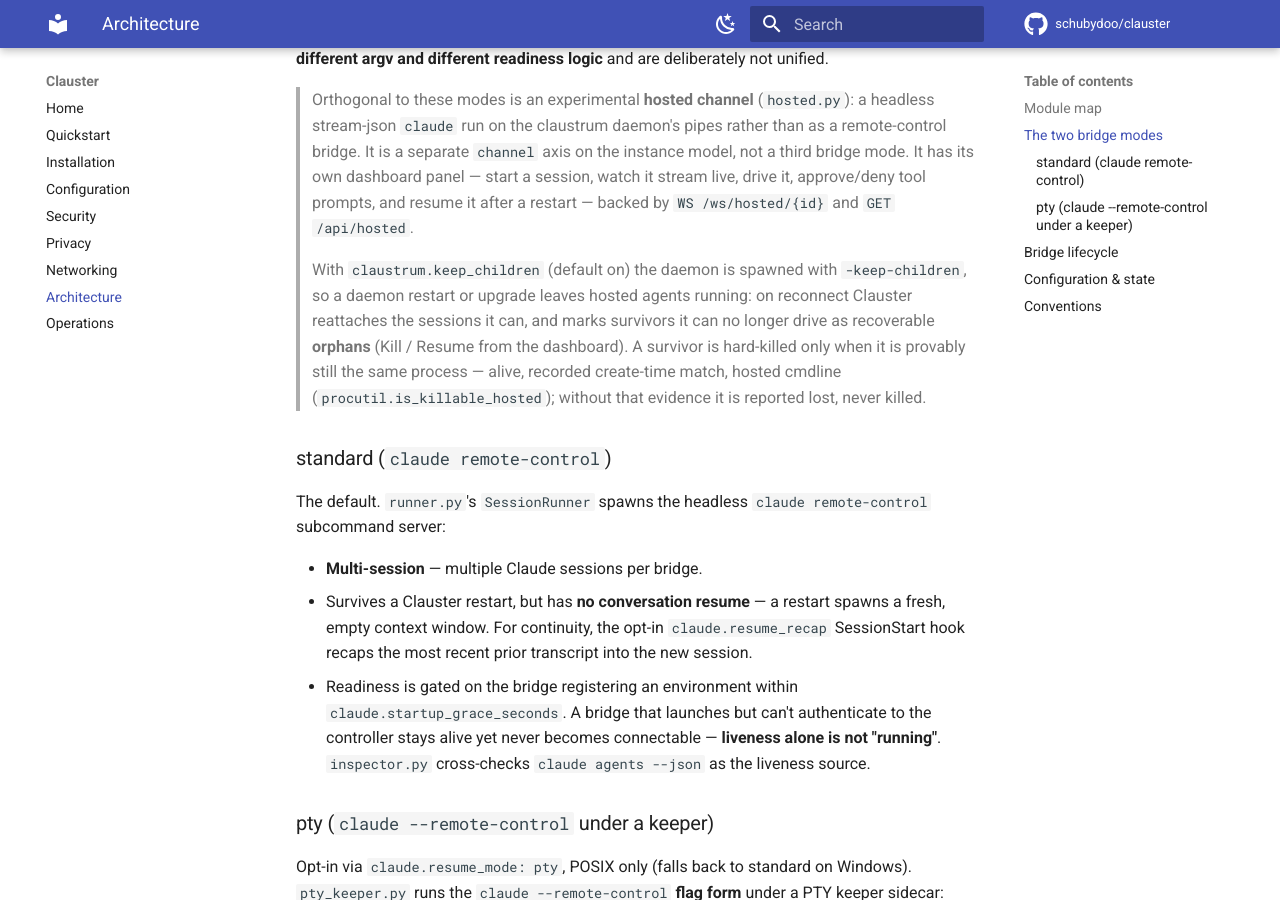
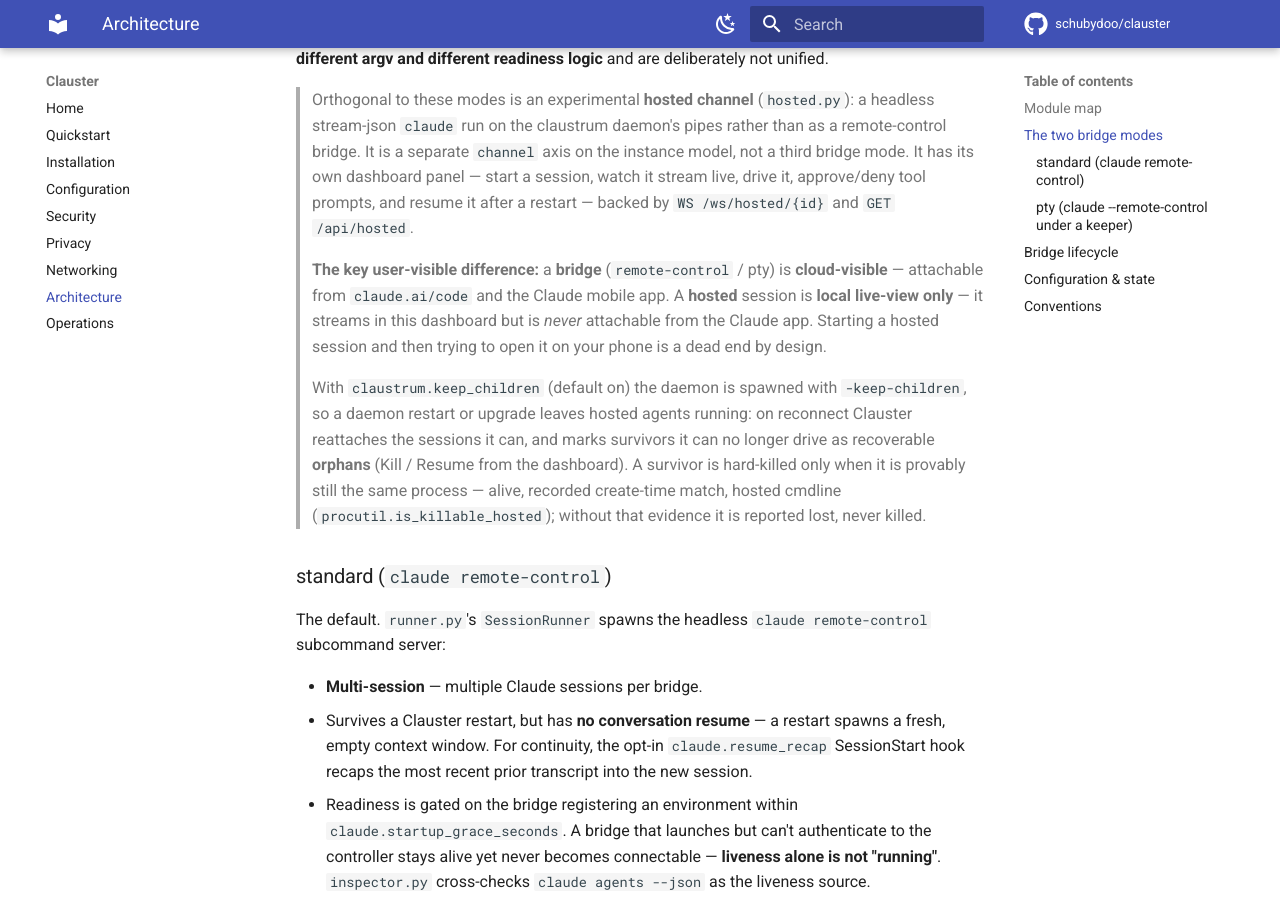
Before and after one commit to schubydoo/clauster, an MkDocs documentation site: the page built from docs/architecture.md, in a window 1280 px wide and 900 px high, scrolled down 2077 px. Built offline with MkDocs 1.6.1 and Material for MkDocs 9.7.7, drawn with Linux system fonts in a browser that asks for light colours; comment, search, counter and statistics services are not loaded.

Commit message:
feat(ui): surface cloud-visible (bridge) vs local-only (hosted) channel (#343) (#396)
## What

The single most important behavioral difference between Clauster's two
substrates was documented only in a gitignored design doc + a code
comment:

- **Bridges** (`claude remote-control` / pty) are **cloud-visible** —
attachable from `claude.ai/code` and the Claude mobile app.
- **Hosted** sessions (claustrum stream-json) are **local live-view
only** — never attachable from the Claude app.

A user who starts a hosted session and tries to open it on their phone
hits a confusing dead end. This surfaces the distinction everywhere a
user looks.

## Changes (the Done-when list)

- **Dashboard** — a `local live-view only` badge on every hosted-session
row (`hosted_row()` macro), a static attribute badge alongside the
`browser` mode-badge, with a `title` tooltip.
- **README + `docs/architecture.md`** — explain bridge = cloud-visible
vs hosted = local-only.
- **`clauster.yml.example`** — note it next to `claustrum.enabled`.

## Verification

- Frontend-reviewed **CLEAN**: `mode-badge` is correctly omitted (this
is an *attribute* badge in the same family as `orphan` / `claude.ai`,
not a mode-identity badge); `bg-secondary-lt`/`me-1` are valid Tabler
utilities; the visible text is the accessible name (matches the sibling
`title`-tooltip a11y pattern); `flex-wrap` row, no overflow.
- `markdownlint` clean; dashboard template parses; full suite green.

Closes #343

🤖 Generated with [Claude Code](https://claude.com/claude-code)

---------

Co-authored-by: Schuby <12485317+schubydoo@users.noreply.github.com>
Co-authored-by: Claude Opus 4.8 <noreply@anthropic.com>

```diff
--- a/docs/architecture.md
+++ b/docs/architecture.md
@@ -50,6 +50,12 @@ not unified.
 > model, not a third bridge mode. It has its own dashboard panel — start a
 > session, watch it stream live, drive it, approve/deny tool prompts, and resume
 > it after a restart — backed by `WS /ws/hosted/{id}` and `GET /api/hosted`.
+>
+> **The key user-visible difference:** a **bridge** (`remote-control` / pty) is
+> **cloud-visible** — attachable from `claude.ai/code` and the Claude mobile app.
+> A **hosted** session is **local live-view only** — it streams in this dashboard
+> but is *never* attachable from the Claude app. Starting a hosted session and then
+> trying to open it on your phone is a dead end by design.
 >
 > With `claustrum.keep_children` (default on) the daemon is spawned with
 > `-keep-children`, so a daemon restart or upgrade leaves hosted agents running:
--- a/src/clauster/templates/dashboard.html
+++ b/src/clauster/templates/dashboard.html
@@ -120,6 +120,11 @@
             <div class="list-group-item sess-row" :class="hostedRailClass(h)" x-show="activeFilter === 'all' || activeFilter === 'browser'">
               <div class="d-flex align-items-center flex-wrap gap-1">
                 <span class="badge bg-azure-lt mode-badge me-1">browser</span>
+                {# Unconditional, unlike a bridge row's `claude.ai` badge (x-show on
+                   bridge_session_id): a hosted session is local-only for its whole life,
+                   not a yet-to-register bridge. Don't gate this on state. #}
+                <span class="badge bg-secondary-lt me-1"
+                      title="Hosted sessions stream live here only — unlike bridges, they are not attachable from claude.ai/code or the Claude mobile app">local live-view only</span>
                 <span class="badge me-1" :class="hostedStatusBadge(h.status)"><span class="status-dot" :class="hostedStatusDot(h.status)"></span><span class="text-capitalize" x-text="h.status"></span></span>
                 <span class="badge bg-orange-lt me-1" x-show="h.is_orphan" x-cloak
                       title="Survived a daemon restart — Resume to recover or Kill to clean up">orphan</span>
```
Also changed, not shown: README.md (+3 -1 lines), 1 other file.
